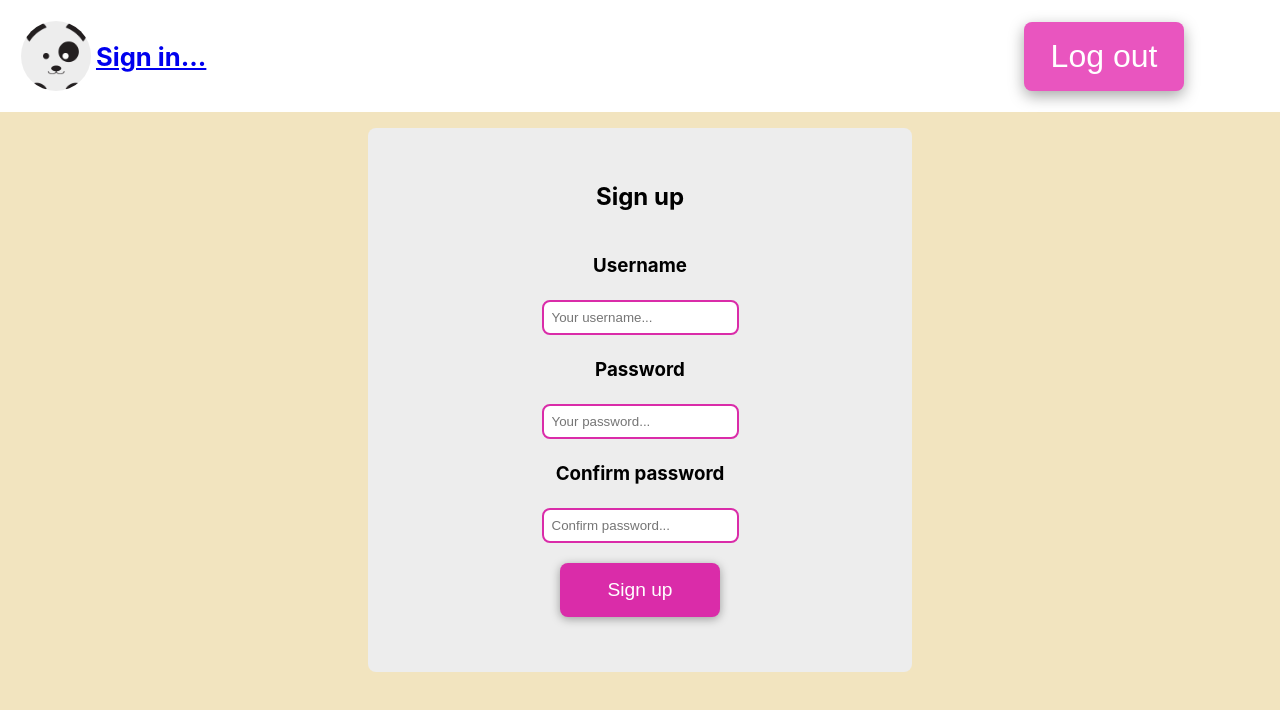
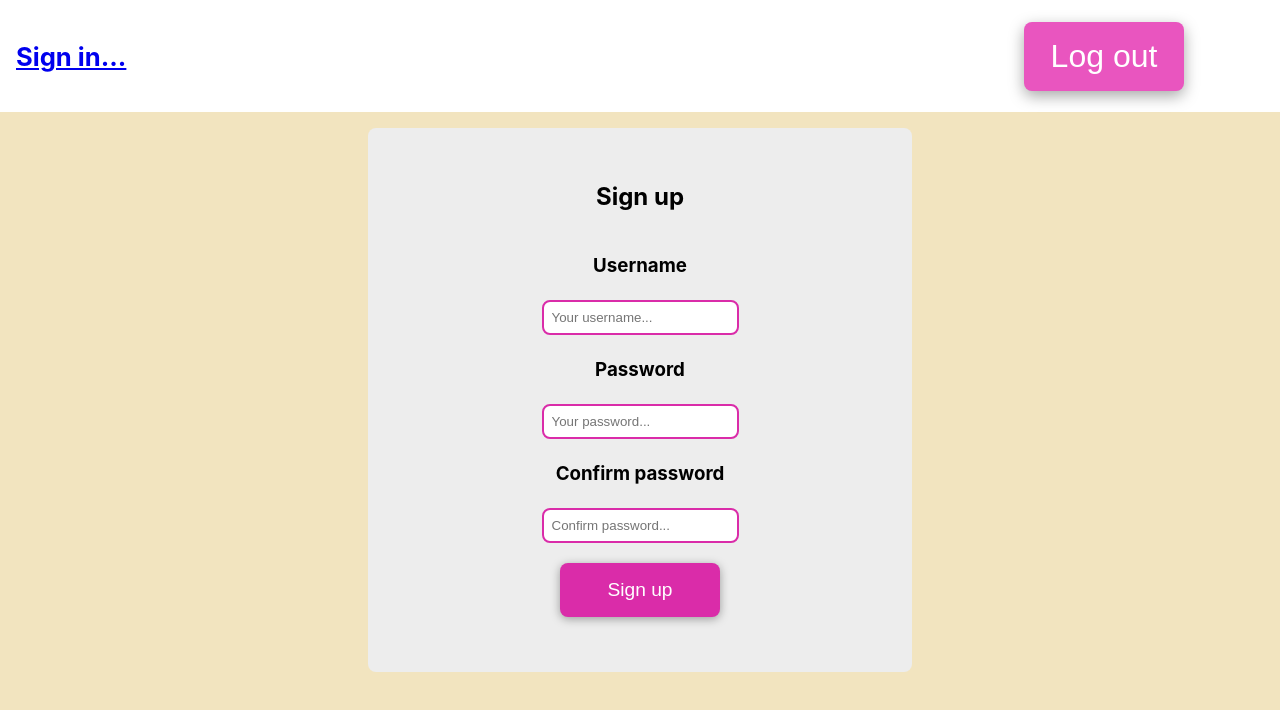
Before and after one commit to HampusJohnOlausson/Lab-2-userBasedContent, a React (Create React App) app in the folder client/: page /register in a window 1280 px wide. Shown: the top 710 px of the page. Built offline with nearby package versions, Linux system fonts and the light colour scheme; no server answers.

Commit message:
Fixed bug

```diff
--- a/client/src/Navbar.tsx
+++ b/client/src/Navbar.tsx
@@ -46,7 +46,9 @@ export default function NavBar() {
     return (
         <div className="header">
             <div className="avatarContainer">
-                <div className="profilePic"></div>
+                <Link to="/profilePage">
+                    <div className="profile"></div>
+                </Link>
                 <div className="userName">
                     {username ?
                     <h3>{username}</h3>
```
